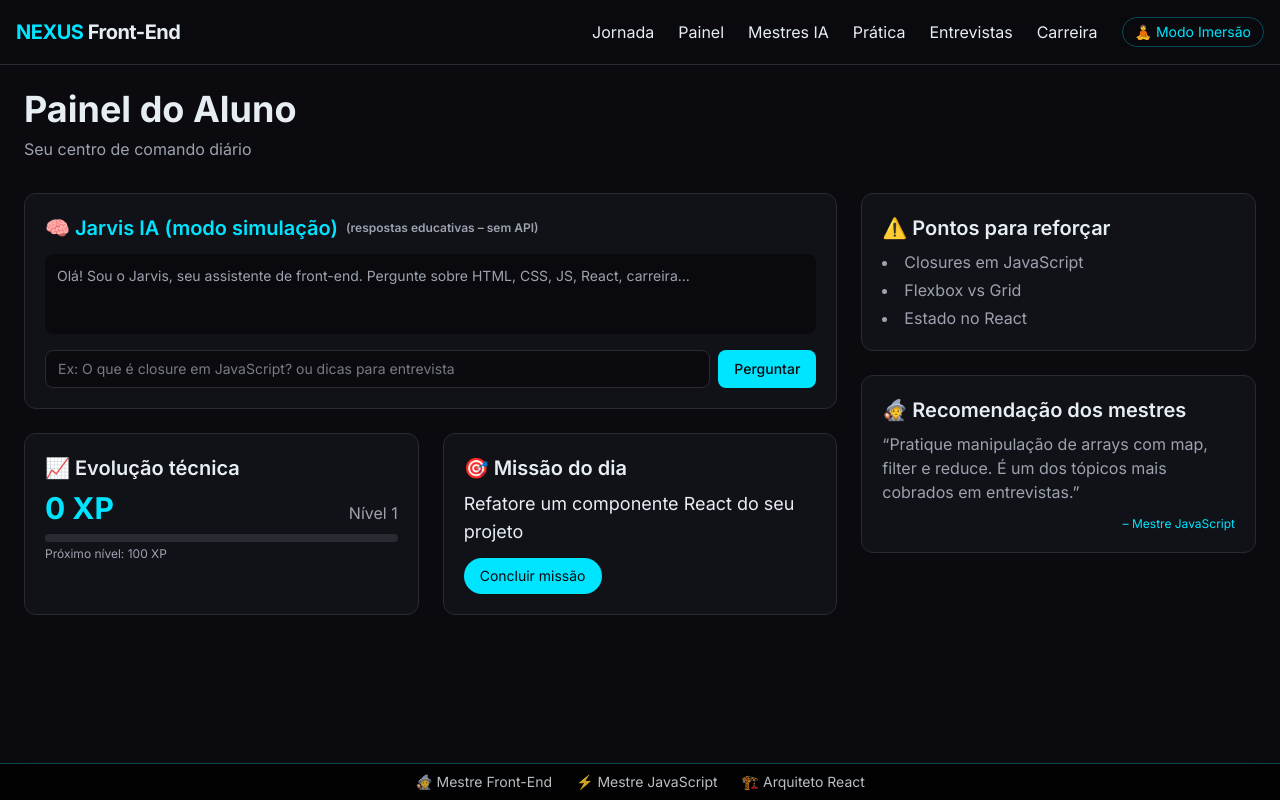
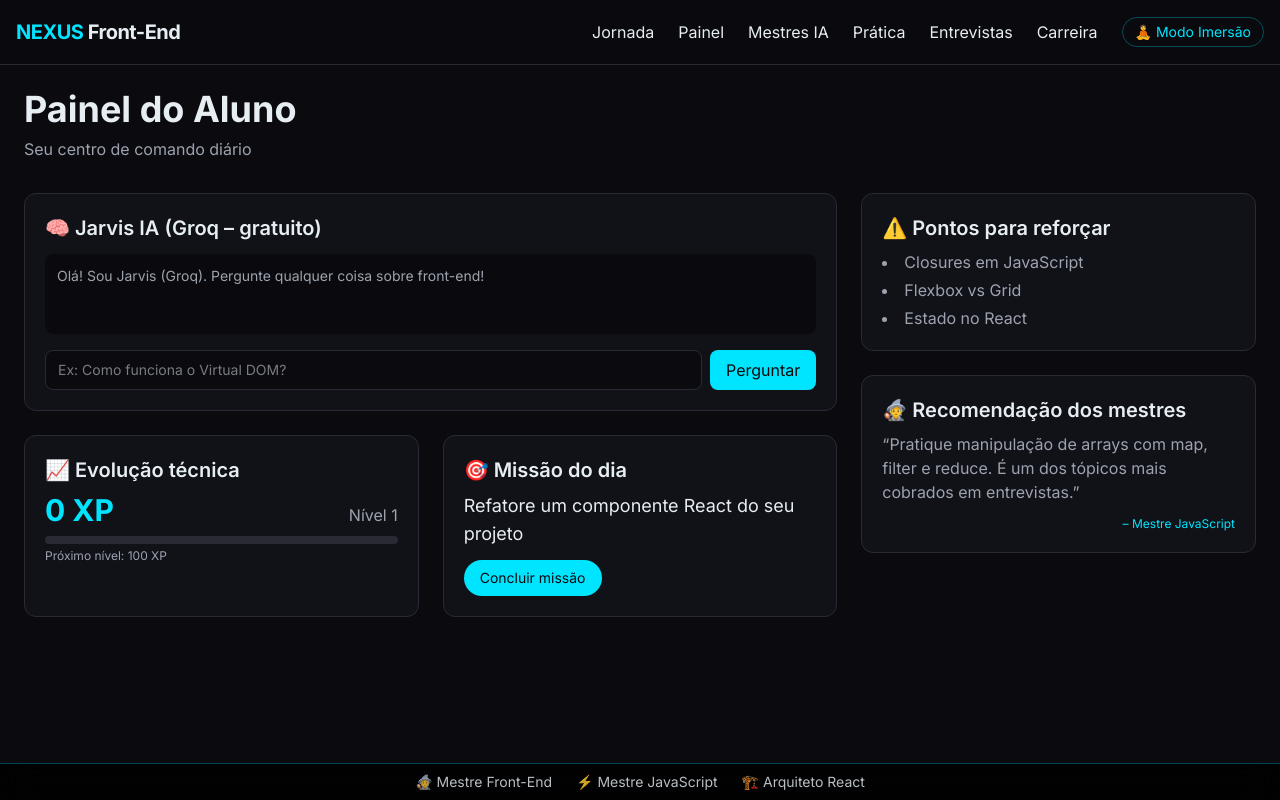
Before and after one commit to mateusdev97443/universidade-meu, a Next.js app: page /painel in a window 1280 px wide. Built offline with nearby package versions, Linux system fonts and the light colour scheme.

Commit message:
feat: integração Groq (funciona com qualquer pergunta)

```diff
--- /dev/null
+++ b/app/api/chat/route.ts
@@ -0,0 +1,34 @@
+import { NextResponse } from 'next/server';
+
+export async function POST(req: Request) {
+  const { messages } = await req.json();
+  const userMessage = messages[messages.length - 1].content;
+  const apiKey = process.env.GROQ_API_KEY;
+
+  if (!apiKey) {
+    return NextResponse.json({ reply: "❌ Chave do Groq não configurada." });
+  }
+
+  try {
+    const response = await fetch('https://api.groq.com/openai/v1/chat/completions', {
+      method: 'POST',
+      headers: {
+        'Content-Type': 'application/json',
+        'Authorization': `Bearer ${apiKey}`
+      },
+      body: JSON.stringify({
+        model: 'llama-3.3-70b-versatile',
+        messages: [{ role: 'user', content: userMessage }],
+        temperature: 0.7,
+        max_tokens: 500
+      })
+    });
+
+    const data = await response.json();
+    const reply = data.choices?.[0]?.message?.content || "Não consegui responder.";
+    return NextResponse.json({ reply });
+  } catch (err) {
+    console.error(err);
+    return NextResponse.json({ reply: "Erro interno no servidor." });
+  }
+}
--- a/components/jarvis.tsx
+++ b/components/jarvis.tsx
@@ -3,40 +3,32 @@ import { useState } from "react";
 
 export function Jarvis() {
   const [pergunta, setPergunta] = useState("");
-  const [resposta, setResposta] = useState("Olá! Sou o Jarvis, seu assistente de front-end. Pergunte sobre HTML, CSS, JS, React, carreira...");
+  const [resposta, setResposta] = useState("Olá! Sou Jarvis (Groq). Pergunte qualquer coisa sobre front-end!");
   const [loading, setLoading] = useState(false);
 
-  const gerarResposta = (texto: string) => {
-    const lower = texto.toLowerCase();
-    if (lower.includes("closure")) return "📦 Closure é a combinação de uma função com seu escopo léxico. Em JS, toda função tem acesso às variáveis do pai, mesmo após o pai ter retornado. É fundamental para entender `setTimeout` loops e callbacks.";
-    if (lower.includes("flexbox")) return "🎯 Flexbox é unidimensional (linha OU coluna). Use `display: flex`, `justify-content` (eixo principal) e `align-items` (eixo cruzado). Perfeito para menus, cards e alinhamentos.";
-    if (lower.includes("grid")) return "🧩 CSS Grid é bidimensional (linhas E colunas). Ideal para layouts complexos, com `grid-template-columns/rows` e `gap`. Junte com Flexbox para maior poder.";
-    if (lower.includes("react")) return "⚛️ React é biblioteca para interfaces, baseada em componentes reutilizáveis, estado (`useState`) e efeitos (`useEffect`). É o padrão da indústria.";
-    if (lower.includes("hoisting")) return "🚀 Hoisting: declarações de `var` e `function` são içadas ao topo do escopo antes da execução. Já `let` e `const` entram em TDZ (Temporal Dead Zone).";
-    if (lower.includes("var") || lower.includes("let") || lower.includes("const")) return "📌 `var` tem escopo de função e sofre hoisting, `let` e `const` têm escopo de bloco e não permitem redeclaração. Use `const` por padrão, `let` se precisar reatribuir.";
-    if (lower.includes("promise") || lower.includes("async")) return "⏳ Promises e async/await resolvem a pirâmide do callback. `async` sempre retorna uma Promise, `await` pausa até a Promise ser resolvida.";
-    if (lower.includes("portfólio") || lower.includes("github")) return "🔗 Mantenha seu GitHub organizado, documente projetos, publique seu portfólio em Vercel/Netlify. Um bom README e demonstração ao vivo contam muito!";
-    if (lower.includes("entrevista")) return "💼 Pratique live coding, estude padrões de projeto, revisite fundamentos (closures, prototypal inheritance, event loop). Seja humilde e mostre vontade de aprender.";
-    return "❓ Ainda não tenho uma resposta pronta para isso. Mas recomendo pesquisar no MDN, na documentação do React ou no freeCodeCamp. Continue praticando!";
-  };
-
-  const fazerPergunta = () => {
+  const fazerPergunta = async () => {
     if (!pergunta.trim()) return;
     setLoading(true);
     setResposta("🤖 Pensando...");
-    setTimeout(() => {
-      const respostaGerada = gerarResposta(pergunta);
-      setResposta(respostaGerada);
+    try {
+      const res = await fetch('/api/chat', {
+        method: 'POST',
+        headers: { 'Content-Type': 'application/json' },
+        body: JSON.stringify({ messages: [{ role: 'user', content: pergunta }] })
+      });
+      const data = await res.json();
+      setResposta(data.reply || "Erro.");
+    } catch {
+      setResposta("❌ Erro de conexão.");
+    } finally {
       setLoading(false);
-    }, 400);
+      setPergunta("");
+    }
   };
 
   return (
     <div className="bg-obsidian-card border border-border rounded-xl p-5">
-      <h3 className="text-xl font-semibold flex items-center gap-2 mb-3">
-        <span className="text-eletric">🧠 Jarvis IA (modo simulação)</span>
-        <span className="text-xs text-ice-muted">(respostas educativas – sem API)</span>
-      </h3>
+      <h3 className="text-xl font-semibold mb-3">🧠 Jarvis IA (Groq – gratuito)</h3>
       <div className="bg-black/40 rounded-lg p-3 mb-4 min-h-[80px]">
         <p className="text-ice-muted text-sm">{resposta}</p>
       </div>
@@ -45,15 +37,11 @@ export function Jarvis() {
           type="text"
           value={pergunta}
           onChange={(e) => setPergunta(e.target.value)}
-          placeholder="Ex: O que é closure em JavaScript? ou dicas para entrevista"
-          className="flex-1 bg-obsidian border border-border rounded-lg px-3 py-2 text-sm focus:outline-none focus:border-eletric"
+          placeholder="Ex: Como funciona o Virtual DOM?"
+          className="flex-1 bg-obsidian border border-border rounded-lg px-3 py-2 text-sm"
           disabled={loading}
         />
-        <button
-          onClick={fazerPergunta}
-          disabled={loading}
-          className="bg-eletric text-obsidian px-4 py-2 rounded-lg text-sm font-medium disabled:opacity-50"
-        >
+        <button onClick={fazerPergunta} disabled={loading} className="bg-eletric text-obsidian px-4 py-2 rounded-lg disabled:opacity-50">
           {loading ? "..." : "Perguntar"}
         </button>
       </div>
```
